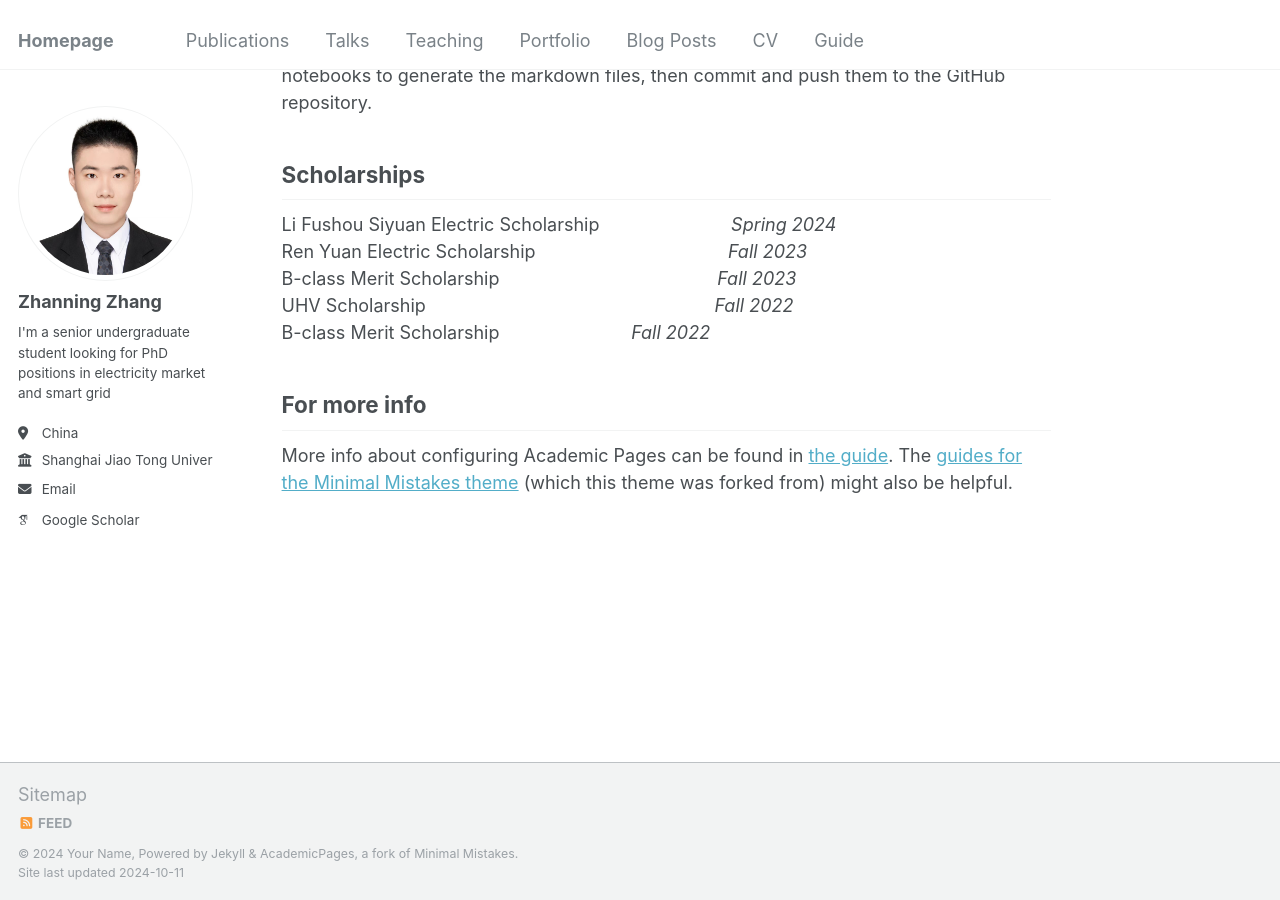
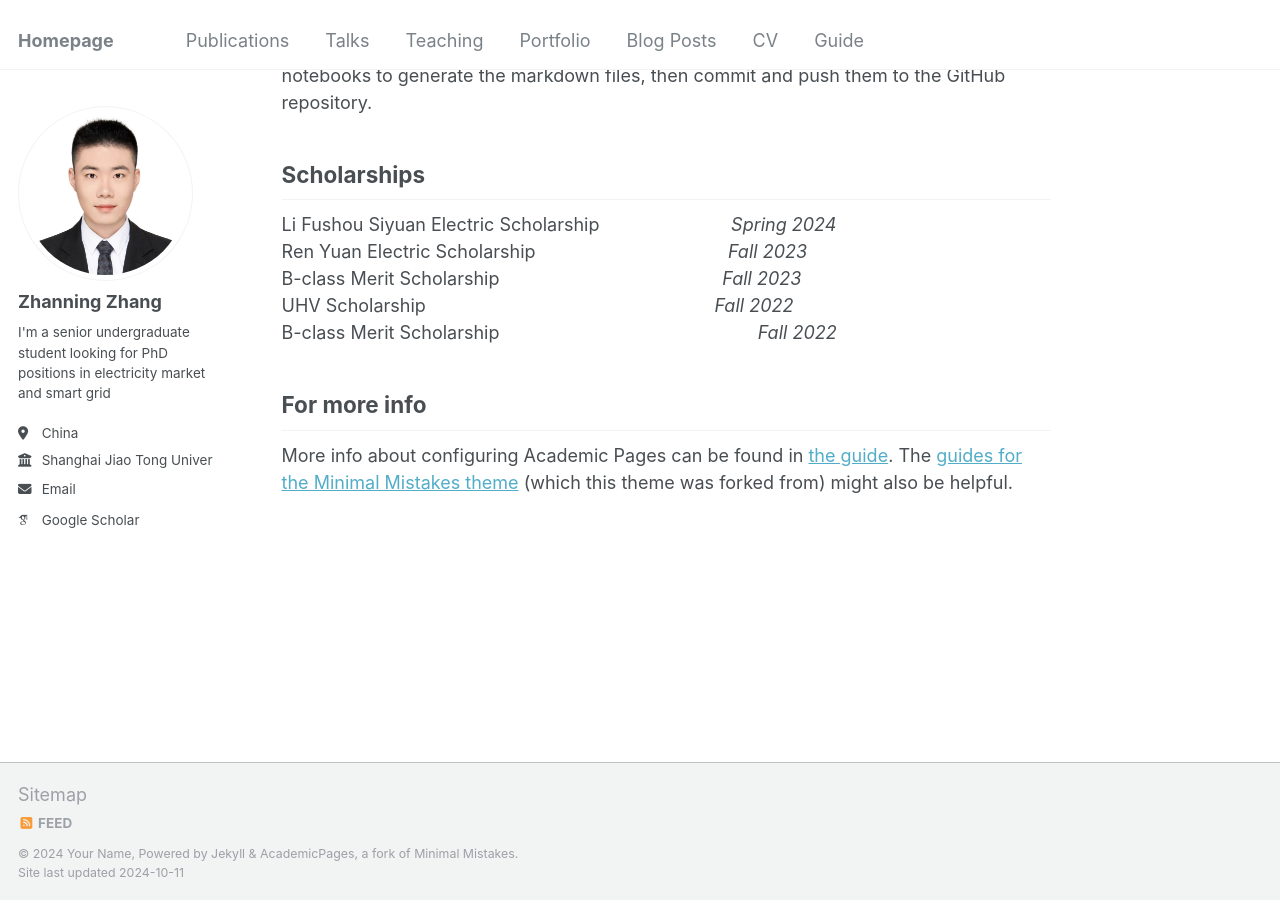
Before and after one commit to znzhang02/ZN.Zhang, a Jekyll site: the page built from _pages/about.md, in a window 1280 px wide and 900 px high, scrolled down 2051 px. Built offline with Jekyll 4.4.1, drawn with Linux system fonts in a browser that asks for light colours; some web fonts are replaced.

Commit message:
Update about.md

```diff
--- a/_pages/about.md
+++ b/_pages/about.md
@@ -48,7 +48,7 @@ Ren Yuan Electric Scholarship
 _Fall 2023_ <br>
 B-class Merit Scholarship
 &nbsp;&nbsp;&nbsp;&nbsp;&nbsp;&nbsp;&nbsp;&nbsp;&nbsp;&nbsp;&nbsp;&nbsp;&nbsp;&nbsp;&nbsp;&nbsp;&nbsp;&nbsp;&nbsp;&nbsp;&nbsp;&nbsp;&nbsp;&nbsp;
-&nbsp;&nbsp;&nbsp;&nbsp;&nbsp;&nbsp;&nbsp;&nbsp;&nbsp;&nbsp;&nbsp;&nbsp;&nbsp;&nbsp;&nbsp;&nbsp;
+&nbsp;&nbsp;&nbsp;&nbsp;&nbsp;&nbsp;&nbsp;&nbsp;&nbsp;&nbsp;&nbsp;&nbsp;&nbsp;&nbsp;&nbsp;&nbsp;&nbsp;
 _Fall 2023_ <br>
 UHV Scholarship
 &nbsp;&nbsp;&nbsp;&nbsp;&nbsp;&nbsp;&nbsp;&nbsp;&nbsp;&nbsp;&nbsp;&nbsp;&nbsp;&nbsp;&nbsp;&nbsp;&nbsp;&nbsp;&nbsp;&nbsp;&nbsp;&nbsp;&nbsp;&nbsp;
@@ -57,6 +57,7 @@ UHV Scholarship
 _Fall 2022_ <br>
 B-class Merit Scholarship
 &nbsp;&nbsp;&nbsp;&nbsp;&nbsp;&nbsp;&nbsp;&nbsp;&nbsp;&nbsp;&nbsp;&nbsp;&nbsp;&nbsp;&nbsp;&nbsp;&nbsp;&nbsp;&nbsp;&nbsp;&nbsp;&nbsp;&nbsp;&nbsp;
+&nbsp;&nbsp;&nbsp;&nbsp;&nbsp;&nbsp;&nbsp;&nbsp;&nbsp;&nbsp;&nbsp;&nbsp;&nbsp;&nbsp;&nbsp;&nbsp;&nbsp;&nbsp;&nbsp;&nbsp;&nbsp;&nbsp;&nbsp;&nbsp;
 _Fall 2022_ <br>
 
 For more info
```
